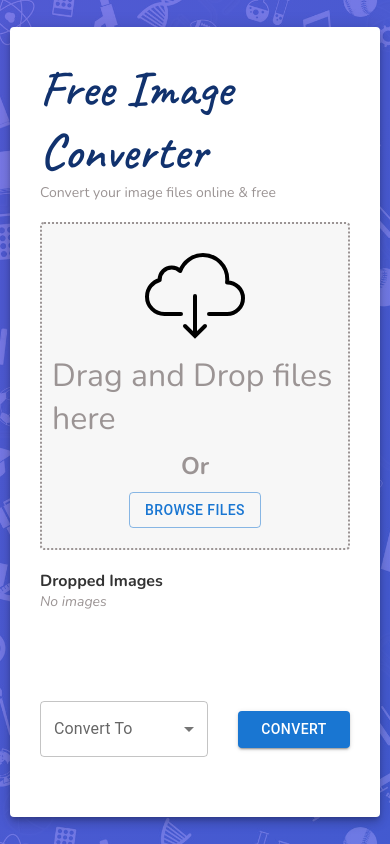
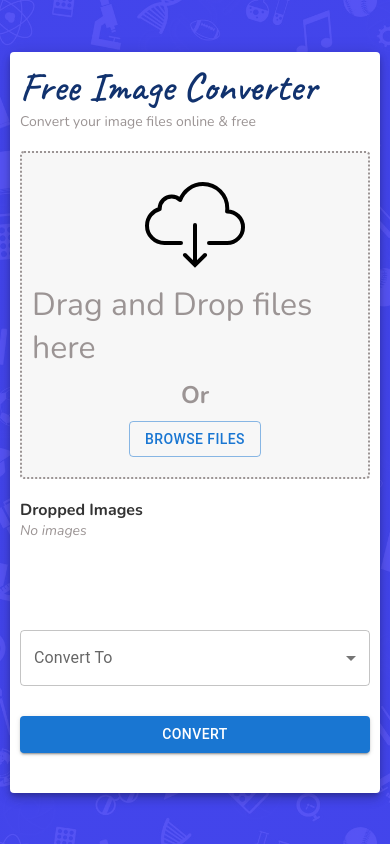
Before and after one commit to binay798/image-compressor-frontend, a React (Create React App) app: page / in a window 390 px wide. Built offline with nearby package versions, Linux system fonts and the light colour scheme.

Commit message:
responsivenes added

```diff
--- a/src/App.css
+++ b/src/App.css
@@ -17,10 +17,10 @@ body {
 .App {
   background-image: linear-gradient(
       to right bottom,
-      rgba(90, 88, 224, 0.808),
-      rgba(73, 88, 221, 0.8)
+      rgba(69, 66, 243, 0.911),
+      rgba(69, 66, 243, 0.911)
     ),
-    url(./assets/images/background.jpg);
+    url(./assets/images/background.webp);
   min-height: 100vh;
   background-repeat: no-repeat;
   background-size: cover;
@@ -29,6 +29,15 @@ body {
   justify-content: center;
   padding: 1rem;
   background-attachment: fixed;
+}
+
+.App__container {
+  padding: 3rem;
+}
+@media only screen and (max-width: 450px) {
+  .App__container {
+    padding: 1rem;
+  }
 }
 
 .head {
@@ -47,3 +56,9 @@ body {
   font-size: 1.4rem;
   color: var(--color-gray-dark);
 }
+
+@media only screen and (max-width: 450px) {
+  .head__primary {
+    font-size: 4rem;
+  }
+}
--- a/src/App.js
+++ b/src/App.js
@@ -14,7 +14,8 @@ function App() {
     <ThemeProvider theme={theme}>
       <div className='App'>
         <Paper
-          sx={{ padding: '3rem', maxWidth: '70rem', width: '100%' }}
+          sx={{ maxWidth: '70rem', width: '100%' }}
+          className='App__container'
           elevation={6}
         >
           <div className='head'>
--- a/src/components/DropImage/DropImage.js
+++ b/src/components/DropImage/DropImage.js
@@ -116,6 +116,7 @@ function DropImage() {
   // DOWNLOAD CONVERTED FILES
   const downloadHandler = async (e) => {
     // e.preventDefault();
+    console.log(process.env.NODE_ENV);
     try {
       const dl = document.createElement('a');
       dl.setAttribute(
@@ -210,7 +211,12 @@ function DropImage() {
             type='submit'
           >
             {loading ? (
-              <CircularProgress size={20} color='success' />
+              <div
+                style={{ display: 'flex', gap: '.5rem', alignItems: 'center' }}
+              >
+                <CircularProgress size={20} color='success' />
+                <span>processing</span>
+              </div>
             ) : (
               'Convert'
             )}
--- a/src/components/DropImage/DropImage.module.css
+++ b/src/components/DropImage/DropImage.module.css
@@ -22,13 +22,19 @@
   gap: 3rem;
   justify-content: space-between;
 }
-
+@media only screen and (max-width: 450px) {
+  .dropImage__select {
+    flex-direction: column;
+  }
+}
 .dropImage__select__one {
   flex: 1.5;
+  width: 100%;
 }
 
 .dropImage__select__btn {
   flex: 1;
+  width: 100%;
 }
 
 .menuItem {
--- a/src/components/ImageList/ImageList.js
+++ b/src/components/ImageList/ImageList.js
@@ -5,6 +5,8 @@ import { Button } from '@mui/material';
 // import Icon from './../Icon/Icon';
 
 function ImageList(props) {
+  const maxImageList = props.images.slice(0, 6);
+  const totalImages = props.images.length;
   return (
     <div className={classes.list}>
       <div className={classes.list__top}>
@@ -19,9 +21,13 @@ function ImageList(props) {
         <p className={classes.list__para}>No images</p>
       ) : null}
       <div className={classes.list__container}>
-        {props.images.map((item, id) => {
+        {maxImageList.map((item, id) => {
           return <Image key={id} src={item} />;
         })}
+        {/* IF TOTAL IMAGES IS GREATER THAN 6 */}
+        {totalImages > 6 ? (
+          <div className={classes.remainingImages}>+{totalImages - 6} more</div>
+        ) : null}
       </div>
     </div>
   );
--- a/src/components/ImageList/ImageList.module.css
+++ b/src/components/ImageList/ImageList.module.css
@@ -28,3 +28,13 @@
   align-items: center;
   justify-content: space-between;
 }
+
+.remainingImages {
+  border-radius: 4px;
+  display: flex;
+  align-items: center;
+  justify-content: center;
+  background-color: var(--color-gray);
+  color: rgb(126, 115, 115);
+  font-weight: 700;
+}
```
Also changed, not shown: src/assets/images/background.jpg (deleted), src/assets/images/background.webp (added).
